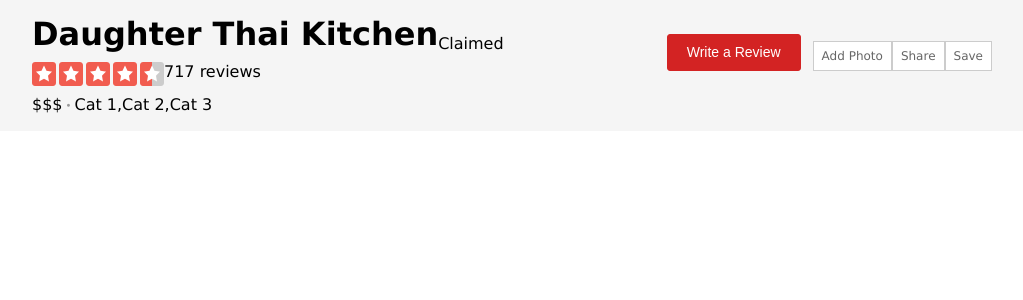
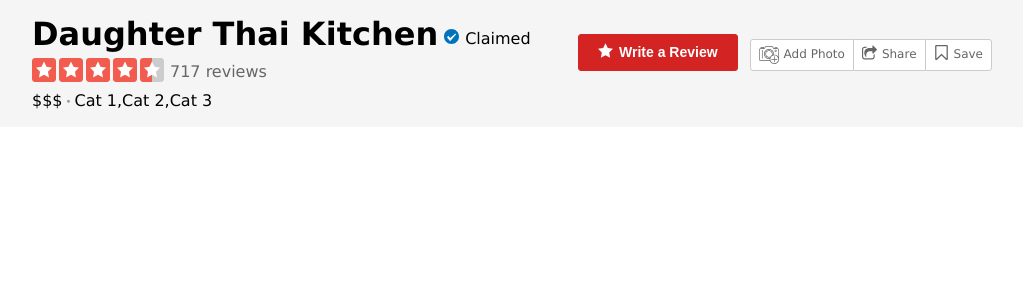
Before and after one commit to yum-eats/jumbo-card, a React app: page / in a window 1280 px wide. Shown: the top 300 px of the page, without its empty margins (128-1151 px from the left). Built offline with nearby package versions, Linux system fonts and the light colour scheme.

Commit message:
Style- set for Header part for component

```diff
--- a/client/src/components/Header.jsx
+++ b/client/src/components/Header.jsx
@@ -1,13 +1,54 @@
 import React from 'react';
 import star from '../images/icons/stars.png';
-
+import claimed from '../images/icons/checking.svg';
+import bigStar from '../images/icons/star.svg';
+import photo from '../images/icons/camera.svg';
+import share from '../images/icons/share-symbol.svg';
+import save from '../images/icons/bookmark-white.svg';
 const images = {
 	iconsStar: {
 		width: 132,
 		height: 24,
 		backgroundImage: `url(${star})`,
 		backgroundPosition: "0px -192px"
+	},
+	iconClaimed : {
+		width: 15,
+		height: 15,
+		backgroundImage: `url(${claimed})`,
+		display:"block",
+		backgroundSize: 'contain'
+	},
+	iconBigStar: {
+		width: 15,
+		height: 15,
+		backgroundImage: `url(${bigStar})`,
+		display:"block",
+		backgroundSize: 'contain'
+	},
+	iconPhoto : {
+		width: 20,
+		height: 20,
+		backgroundImage: `url(${photo})`,
+		display:"block",
+		backgroundSize: 'contain'
+	},
+	iconShare : {
+		width: 15,
+		height: 15,
+		backgroundImage: `url(${share})`,
+		display:"block",
+		backgroundSize: 'contain'
+	},
+	iconSave : {
+		width: 15,
+		height: 15,
+		backgroundImage: `url(${save})`,
+		display:"block",
+		backgroundSize: 'contain'
 	}
+
+
 };
 
 
@@ -22,7 +63,7 @@
 				<div className="page-header-left">
 					<div className="title">
 						<h1>Daughter Thai Kitchen</h1>
-						<div className='claim-status'><span className='claimed-icon'></span> Claimed</div>
+						<div className='claim-status'><span className='claimed-icon' style={images.iconClaimed}></span> Claimed</div>
 					</div>
 					<div className='rating-info'>
 						<div className='rating-stars' style={images.iconsStar}></div>
@@ -39,12 +80,12 @@
 				</div>
 
 				<div className="page-header-right">
-					<button> <span className="star-icon"></span> Write a Review</button>
+					<button> <span className="star-icon" style={images.iconBigStar}></span> Write a Review</button>
 					<div className="small-buttons">
 						<ul>
-							<li> <span className="photo-icon"></span> Add Photo</li>
-							<li><span className="share-icon"></span> Share</li>
-							<li><span className="sae-icon"></span> Save</li>
+							<li> <span className="photo-icon" style={images.iconPhoto}></span> Add Photo</li>
+							<li><span className="share-icon" style={images.iconShare}></span> Share</li>
+							<li><span className="sae-icon" style={images.iconSave}></span> Save</li>
 						</ul>
 					</div>
 				</div>
--- a/client/src/style.scss
+++ b/client/src/style.scss
@@ -41,14 +41,26 @@
 	   padding-right: 30px;
 		.title {
 		  display: flex;
+			h1 {
+			  margin-right: 6px;
+			}
 			.claim-status {
+				display: flex;
 				align-self: flex-end;
+				padding-bottom: 5px;
+				span {
+					margin-right: 6px;
+				}
 			}
 		}
 		.rating-info {
 		  display: flex;
 		  margin-top: 9px;
 		  margin-bottom: 9px;
+		  color: #666;
+			.rating-stars {
+			  margin: -4px 6px 0 0;
+			}
 		}
 		.price-range{
 			&:after {
@@ -85,12 +97,20 @@
 			padding: 8px 19px 9px;
 			border-radius: 3px;
 			margin: 0 12px 0 0;
+			display: inherit;
+			font-weight: bold;
+			cursor: pointer;
+			span {
+				margin-right: 6px;
+			}
 		}
 		.small-buttons {
 			align-self: flex-end;
 			ul{
 				display: flex;
 				li {
+					cursor: pointer;
+					border-radius: 3px 0 0 3px;
 					list-style: none;
 					padding: 5px 8px;
 					font-size: 12px;
@@ -98,6 +118,21 @@
 					border: 1px solid #ccc;
 					color: #666;
 					background: #fff;
+					display: inherit;
+					&:hover {
+					  background-color: #f5f5f5;
+					}
+					&:nth-child(2) {
+						border-radius: initial;
+						border-right: none;
+						border-left: none;
+					}
+					&:last-child{
+						border-radius: 0 3px 3px 0;
+					}
+					span {
+						margin-right: 5px;
+					}
 				}
 			}
 		}
```
